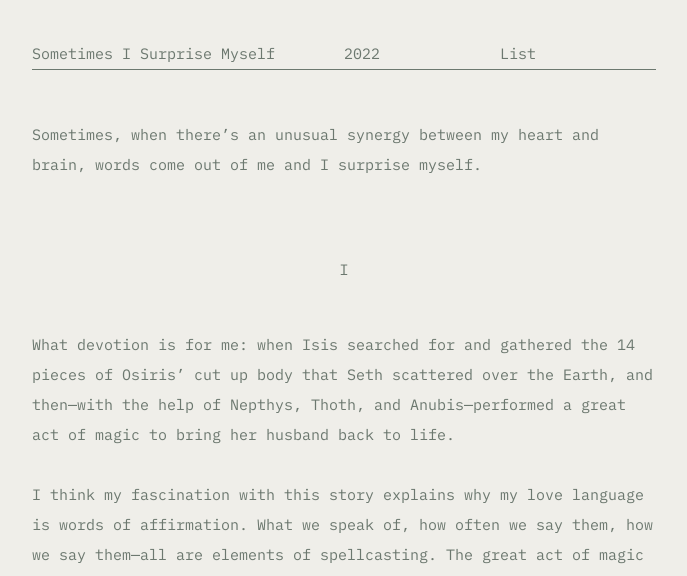
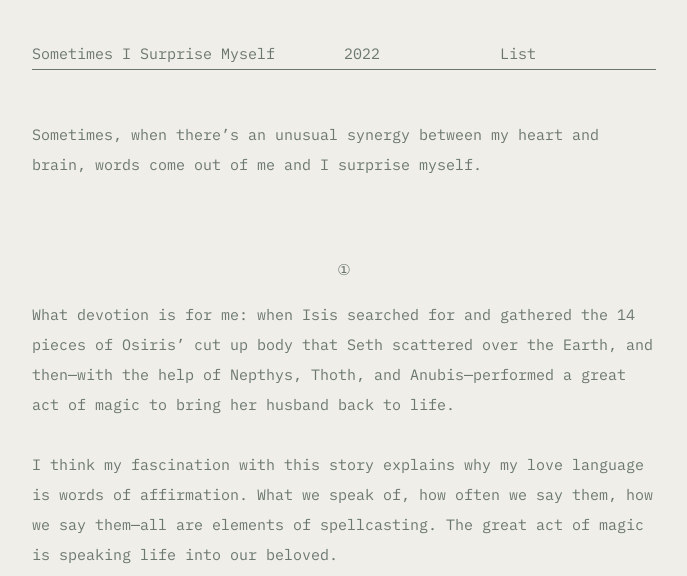
Before and after one commit to comballar/comballar.github.io, a Jekyll site: the page built from _journals/2022-03-11-surprise-myself.md, in a window 1280 px wide and 1400 px high, scrolled down 321 px. Shown: the top 576 px of the window, without its empty margins (88-775 px from the left). Built offline with Jekyll 4.4.1, drawn with Linux system fonts in a browser that asks for light colours.

Commit message:
Update 2022-03-11-surprise-myself.md

```diff
--- a/_journals/2022-03-11-surprise-myself.md
+++ b/_journals/2022-03-11-surprise-myself.md
@@ -9,45 +9,38 @@
 <br>
 Sometimes, when there's an unusual synergy between my heart and brain, words come out of me and I surprise myself.
 <br><br><br>
-<p align="center">I</p>
-<br>
+<p align="center">①</p>
 What devotion is for me: when Isis searched for and gathered the 14 pieces of Osiris' cut up body that Seth scattered over the Earth, and then—with the help of Nepthys, Thoth, and Anubis—performed a great act of magic to bring her husband back to life.<br><br>
 I think my fascination with this story explains why my love language is words of affirmation. What we speak of, how often we say them, how we say them—all are elements of spellcasting. The great act of magic is speaking life into our beloved.
 <br><br>
 <p align="center"><img class="vertical" src="https://raw.githubusercontent.com/comoballar/postdb/main/journal02/isis.png"/><figcaption>Painted relief of Isis and Osiris.</figcaption></p>
 <br><br><br>
-<p align="center">II</p>
-<br>
+<p align="center">②</p>
 How I feel sometimes: filled with stars and arching over the world.
 <br><br>
 <p align="center"><img src="https://raw.githubusercontent.com/comoballar/postdb/main/journal02/nuit.png"/><figcaption>Reconstruction of a fresco depicting the sky goddess Nut covered with stars.</figcaption></p>
 <br><br><br>
-<p align="center">III</p>
-<br>
+<p align="center">③</p>
 I want to carefully remove my heart from my body. Wash it clean. Make it brand new. It housed many strangers who weren't nice house guests.
 <br><br>
 <p align="center"><img src="https://raw.githubusercontent.com/comoballar/postdb/main/journal02/bathing.png"/><figcaption>"Bathing by the River" (1939) by Fernando Amorsolo.</figcaption></p>
 <br><br><br>
-<p align="center">IV</p>
-<br>
+<p align="center">④</p>
 A hunch: the quality of my experience of other people depends on the quality of my perception. My admiration of someone's essence might actually be a radar for an aspect of my self that I'm oblivious of or a compass guiding me to a new self that I'm desiring to meet.
 <br><br>
 <p align="center"><img src="https://raw.githubusercontent.com/comoballar/postdb/main/journal02/mirror.png"/><figcaption>By Allan Kaprow.</figcaption>
 <br><br><br>
-<p align="center">V</p>
-<br>
+<p align="center">⑤</p>
 I descended from a long line of sea and farm folks and the thought that the soul, after its release from the flesh, leaves a bit of itself in places where it has experienced love fills me with solace. That my ancestors never really left but only transformed: the land they tilled, now the shoulders I stand on; the ocean they scoured, new limbs to embrace me with.
 <br><br>
 <p align="center"><img src="https://raw.githubusercontent.com/comoballar/postdb/main/journal02/mayon.png"/><figcaption>Mayon Volcano in Bicol, my parents' home province.</figcaption></p>
 <br><br><br>
-<p align="center">VI</p>
-<br>
+<p align="center">⑥</p>
 We’re usually asked what lights our fire but fire has the potential to ravage everything on its path when left untended. Instead of sparking up our desire to act, the fire consumes us to the point of feeling spent. So I think it’s also worth asking: how do you tend your fire?
 <br><br>
 <p align="center"><img src="https://raw.githubusercontent.com/comoballar/postdb/main/journal02/fire.png"/><figcaption>From Kilo's song on Bandcamp, "Potential".</figcaption></p>
 <br><br><br>
-<p align="center">VII</p>
-<br>
+<p align="center">⑦</p>
 I'm still surprised at how love can just grow over the years. It’s as if everything succumbs to entropy except for love. Chaos is unable to hurl it into nothingness.
 <br><br>
 <p align="center"><img src="https://raw.githubusercontent.com/comoballar/postdb/main/journal02/love.png"/><figcaption>Source unknown.</figcaption></p>
```
